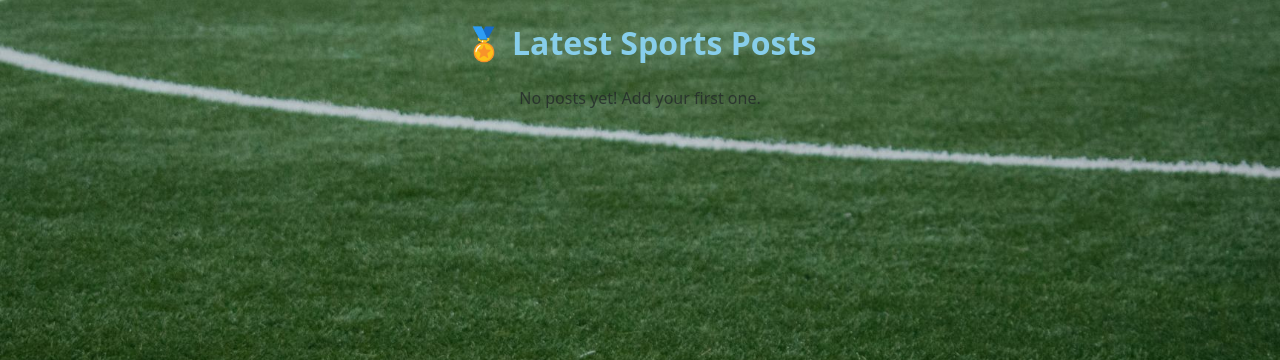
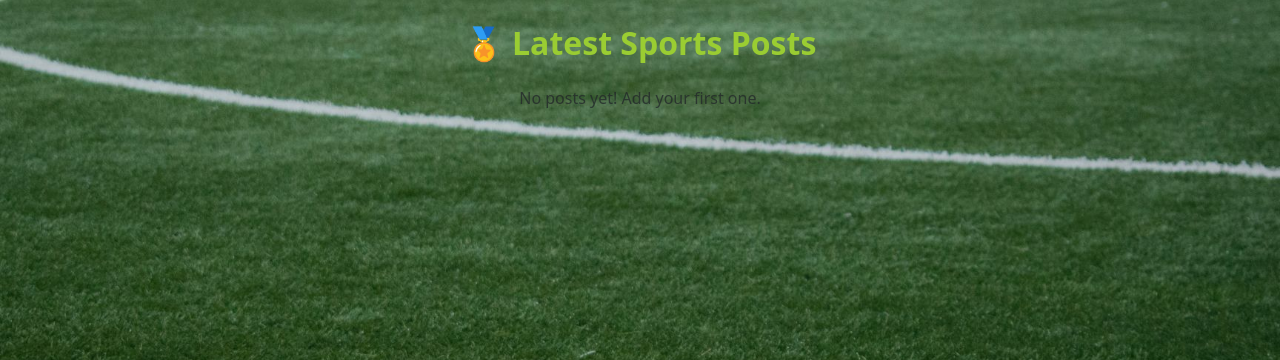
Before and after one commit to Saktheeswaran7103/Sports-Blog, a Django app: page / in a window 1280 px wide. Shown: the part 60-420 px from the top of the page. Run offline with Django 5.2, Linux system fonts and the light colour scheme; data that the repository does not hold is empty.

```diff
--- a/blog/static/blog/css/style.css
+++ b/blog/static/blog/css/style.css
@@ -23,7 +23,7 @@ body {
     background-color: #f8f9fa;    /* fallback color */
 }
 .latest-heading {
-    color: #87CEEB; /* Sky Blue */
+    color: #9ACD32; /* Sky Blue */
     font-weight: 800;
     font-size: 2rem;
 }
```
